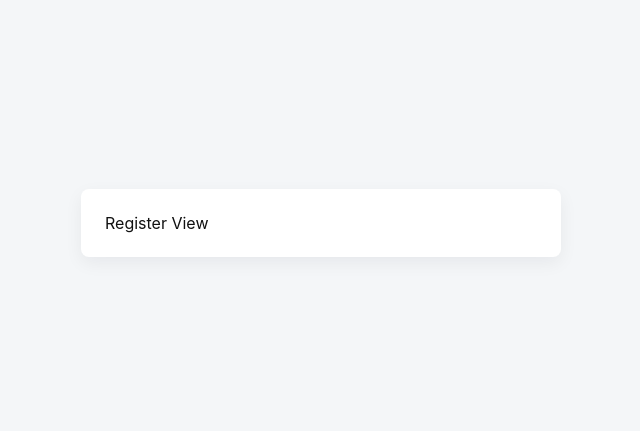
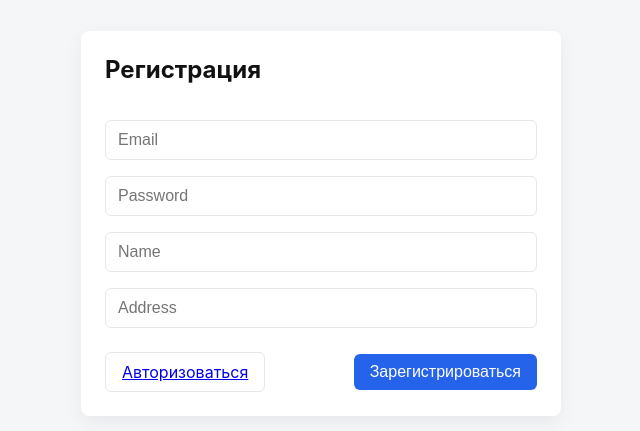
Before and after one commit to dyakubovskiy/ips-service, a Vue app: page /auth/register in a window 1280 px wide. Shown: the part 177-608 px from the top of the page, without its empty margins (319-959 px from the left). Built offline with nearby package versions, Linux system fonts and the light colour scheme; the HTML template or start-up script is replaced by a standard one.

Commit message:
Добавил страницу регистрации

```diff
--- a/src/pages/auth/register/ui/RegisterView.vue
+++ b/src/pages/auth/register/ui/RegisterView.vue
@@ -1 +1,82 @@
-<template>Register View</template>
+<template>
+  <div class="inner">
+    <h1>Регистрация</h1>
+    <div class="vstack">
+      <input
+        v-model="form.email"
+        placeholder="Email"
+        class="input" />
+      <input
+        v-model="form.password"
+        placeholder="Password"
+        type="password"
+        class="input" />
+      <input
+        v-model="form.name"
+        placeholder="Name"
+        class="input" />
+      <input
+        v-model="form.address"
+        placeholder="Address"
+        class="input" />
+    </div>
+    <div class="hstack">
+      <RouterLink
+        to="/login"
+        class="btn btn-ghost">
+        Авторизоваться
+      </RouterLink>
+      <button
+        type="button"
+        class="btn btn-primary"
+        @click="registerHandler">
+        Зарегистрироваться
+      </button>
+    </div>
+  </div>
+</template>
+
+<script setup lang="ts">
+import type { Ref } from 'vue'
+
+import { ref } from 'vue'
+import { registration } from '../api'
+
+interface RegisterForm {
+  email: string | null
+  password: string | null
+  name: string | null
+  address: string | null
+}
+
+const form: Ref<RegisterForm> = ref({
+  email: null,
+  password: null,
+  name: null,
+  address: null
+})
+
+const registerHandler = (): void => {
+  if (isFormValid(form.value)) {
+    registration(form.value)
+  }
+}
+
+const isFormValid = (
+  form: RegisterForm
+): form is { email: string; password: string; name: string | null; address: string | null } => {
+  return !!form.email && !!form.password
+}
+</script>
+
+<style scoped>
+.inner {
+  display: flex;
+  flex-direction: column;
+  gap: 2.4rem;
+}
+
+.hstack {
+  justify-content: space-between;
+}
+</style>
```
